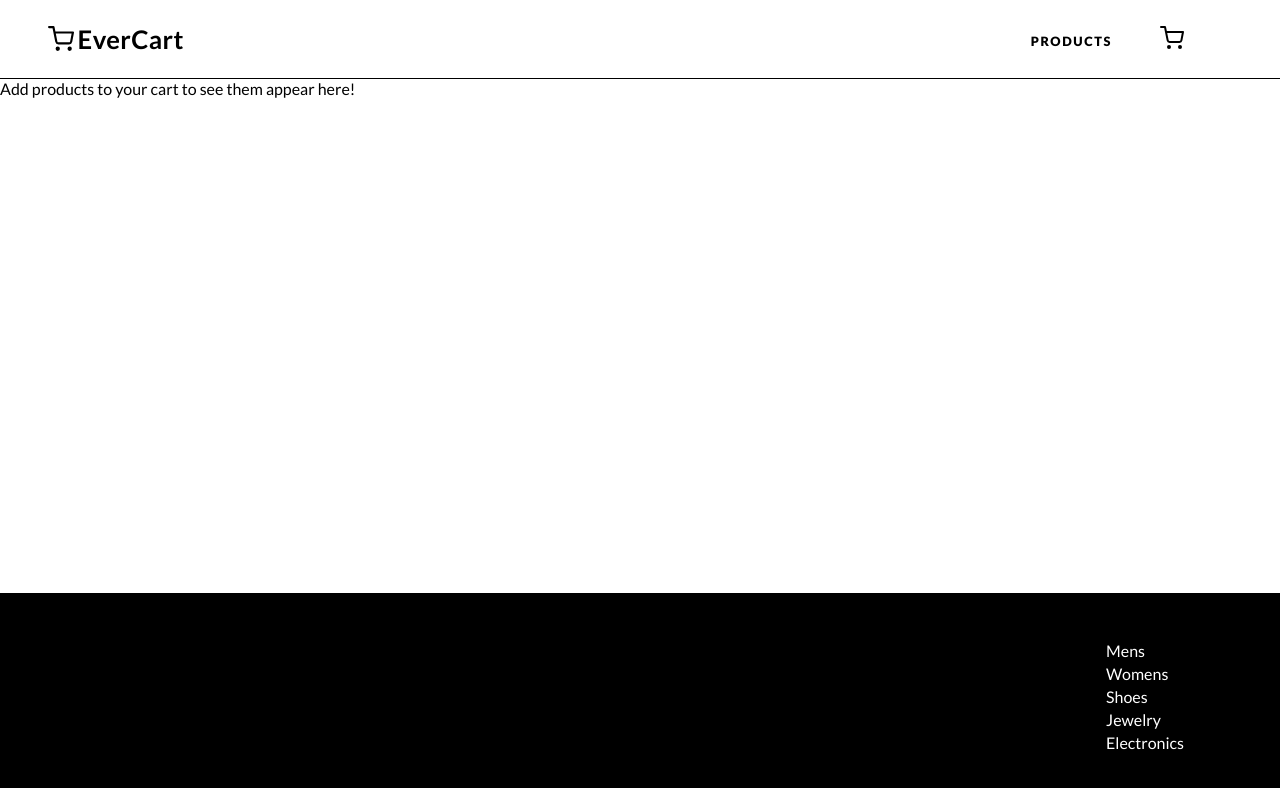
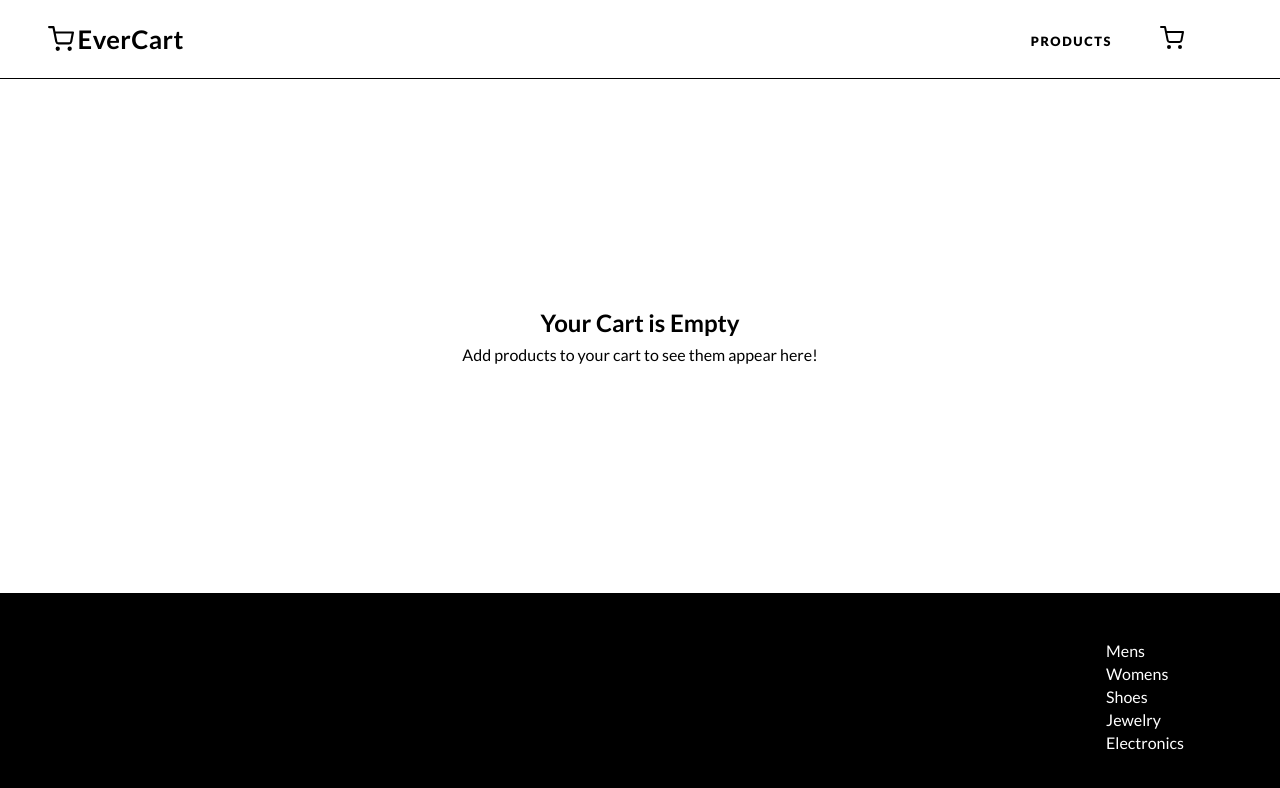
Before and after one commit to grntco/shopping-cart, a React (Vite) app: page /cart in a window 1280 px wide. Shown: the top 788 px of the page. Built offline with nearby package versions, Linux system fonts and the light colour scheme.

Commit message:
fixed bug with not adding correct quantities of same product

```diff
--- a/src/components/pages/cart/CartPage.jsx
+++ b/src/components/pages/cart/CartPage.jsx
@@ -4,19 +4,20 @@ import lockIcon from '../../../assets/icons/lock.svg'
 import PropTypes from 'prop-types'
 import CartProductItem from './CartProductItem'
 import formatToUSD from '../../../utils/formatToUSD'
+import groupProductsWithQuantities from '../../../utils/groupProductsWithQuantities'
+import getSubtotal from '../../../utils/getSubtotal'
 
 const CartPage = ({ cart }) => {
-    const cartSet = Array.from(new Set(cart))
-    const subtotal = cart.reduce((accumulator, product) => {
-        return accumulator + product.price
-    }, 0)
+    const cleanCart = groupProductsWithQuantities(cart)
+    const subtotal = getSubtotal(cart)
     const shipping = subtotal >= 50 ? 0 : 10
 
     if (cart.length === 0)
         return (
-            <section>
+            <EmptyCartPage>
+                <h2>Your Cart is Empty</h2>
                 Add products to your cart to see them appear here!
-            </section>
+            </EmptyCartPage>
         )
 
     return (
@@ -24,11 +25,11 @@ const CartPage = ({ cart }) => {
             <CartPageColumn>
                 <h2>Your Cart</h2>
                 <CartContainer>
-                    {cartSet.map((product, index) => {
+                    {cleanCart.map((product, index) => {
                         return (
                             <CartProductItem
                                 key={index}
-                                cart={cart}
+                                // cart={cart}
                                 product={product}
                             />
                         )
@@ -69,6 +70,15 @@ const CartPage = ({ cart }) => {
     )
 }
 
+const EmptyCartPage = styled.section`
+    flex-grow: 1;
+    display: flex;
+    flex-direction: column;
+    gap: 8px;
+    align-items: center;
+    justify-content: center;
+`
+
 const StyledCartPage = styled.section`
     display: grid;
     grid-template-columns: 2fr 1fr;
--- a/src/components/pages/cart/CartProductItem.jsx
+++ b/src/components/pages/cart/CartProductItem.jsx
@@ -4,9 +4,7 @@ import { Link } from 'react-router-dom'
 import formatToUSD from '../../../utils/formatToUSD'
 import PropTypes from 'prop-types'
 
-const CartProductItem = ({ cart, product }) => {
-    const quantity = cart.filter((item) => item === product).length
-
+const CartProductItem = ({ product }) => {
     return (
         <StyledCartProductItem>
             <Link to={`/products/${product.id}`}>
@@ -17,7 +15,7 @@ const CartProductItem = ({ cart, product }) => {
                     <h4>{product.title}</h4>
                 </Link>
                 <p>{formatToUSD(product.price)}</p>
-                <p>Quantity: {quantity}</p>
+                <p>Quantity: {product.quantity}</p>
             </div>
         </StyledCartProductItem>
     )
@@ -25,7 +23,7 @@ const CartProductItem = ({ cart, product }) => {
 
 const StyledCartProductItem = styled.li`
     display: flex;
-    gap: 8px;
+    gap: 16px;
     padding: 12px 16px;
 
     a {
--- /dev/null
+++ b/src/utils/getSubtotal.js
@@ -0,0 +1,7 @@
+function getSubtotal(cart) {
+    return cart.reduce((accumulator, product) => {
+        return accumulator + product.price
+    }, 0)
+}
+
+export default getSubtotal
--- /dev/null
+++ b/src/utils/groupProductsWithQuantities.js
@@ -0,0 +1,17 @@
+function groupProductsWithQuantities(cart) {
+    return cart.reduce((accumulator, currentProduct) => {
+        let existingProduct = accumulator.find(
+            (product) => product.title === currentProduct.title,
+        )
+
+        if (existingProduct) {
+            existingProduct.quantity++
+        } else {
+            accumulator.push({ ...currentProduct, quantity: 1 })
+        }
+
+        return accumulator
+    }, [])
+}
+
+export default groupProductsWithQuantities
```
